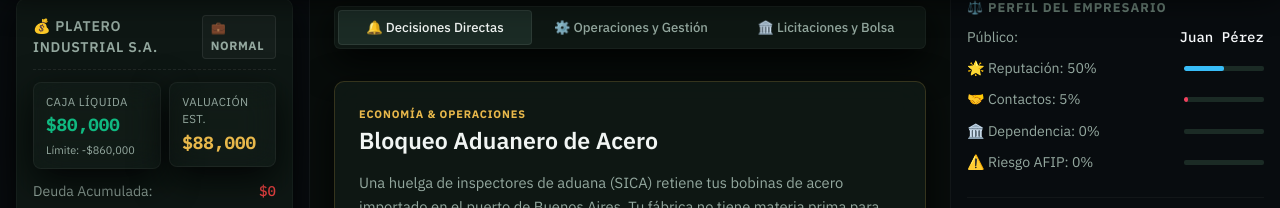
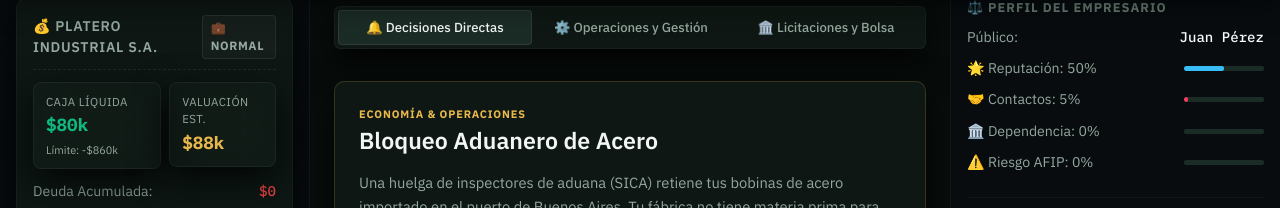
Before and after one commit to Luca-Tittarelli/platero, a React (Vite) app: page / in a window 1280 px wide. Both pictures are taken after a click on the button "Comenzar Aventura Empresarial". Shown: the part 78-286 px from the top of the page. Built offline with nearby package versions, Linux system fonts and the light colour scheme.

Commit message:
Rebalance marketing campaigns, increase max clients to 10k, and format cash/market cap using formatMoney (.XXM / .Xk)

```diff
--- a/src/App.jsx
+++ b/src/App.jsx
@@ -112,6 +112,20 @@ const getActiveBankruptcyLimit = (state, monthlyRevenue = 0) => {
     return Math.max(instantLimit, Math.floor(state.bankruptcyLimit * 0.85));
   }
   return instantLimit;
+};
+
+const formatMoney = (val) => {
+  const isNegative = val < 0;
+  const absVal = Math.abs(val);
+  let str = "";
+  if (absVal >= 1000000) {
+    str = parseFloat((absVal / 1000000).toFixed(2)) + "M";
+  } else if (absVal >= 1000) {
+    str = parseFloat((absVal / 1000).toFixed(1)) + "k";
+  } else {
+    str = absVal.toString();
+  }
+  return (isNegative ? "-$" : "$") + str;
 };
 
 
@@ -930,15 +944,15 @@ export default function App() {
 
     if (nextState.marketingCampaign === "digital") {
       marketingCost = 5000;
-      marketingClientGain = 4 + Math.floor(Math.random() * 5); // 4-8 clients
+      marketingClientGain = 1 + Math.floor(Math.random() * 3); // 1-3 clients
       marketingRepGain = 1;
     } else if (nextState.marketingCampaign === "mass_media") {
       marketingCost = 25000;
-      marketingClientGain = 15 + Math.floor(Math.random() * 16); // 15-30 clients
+      marketingClientGain = 5 + Math.floor(Math.random() * 6); // 5-10 clients
       marketingRepGain = 2;
     } else if (nextState.marketingCampaign === "b2b") {
       marketingCost = 80000;
-      marketingClientGain = 50 + Math.floor(Math.random() * 41); // 50-90 clients
+      marketingClientGain = 15 + Math.floor(Math.random() * 11); // 15-25 clients
       marketingRepGain = 3;
     }
 
@@ -1137,14 +1151,14 @@ export default function App() {
     } else if (nextState.priceMultiplier < 0.9) {
       // Promotional price growth is slowed down, and halved in stagflation
       const multiplierFactor = isEstanflacion ? 0.015 : 0.03;
-      nextState.clients = Math.min(1000, nextState.clients + Math.floor(nextState.clients * multiplierFactor) + 1);
+      nextState.clients = Math.min(10000, nextState.clients + Math.floor(nextState.clients * multiplierFactor) + 1);
     }
 
     if (!isEstanflacion) {
       if (nextState.reputation > 70) {
         const repGrowthFactor = (nextState.reputation - 70) / 1200;
         const repGain = Math.floor(nextState.clients * repGrowthFactor) + 1;
-        nextState.clients = Math.min(1000, nextState.clients + repGain);
+        nextState.clients = Math.min(10000, nextState.clients + repGain);
       } else if (nextState.reputation < 35) {
         const repDecayFactor = (35 - nextState.reputation) / 600;
         const repLoss = Math.floor(nextState.clients * repDecayFactor) + 1;
@@ -1153,17 +1167,17 @@ export default function App() {
 
       // Government specific organic growth
       if (nextState.governmentType === "Liberalismo") {
-        nextState.clients = Math.min(1000, nextState.clients + 5);
+        nextState.clients = Math.min(10000, nextState.clients + 5);
       } else if (nextState.governmentType === "Radicalismo") {
-        nextState.clients = Math.min(1000, nextState.clients + 2);
+        nextState.clients = Math.min(10000, nextState.clients + 2);
       } else if (nextState.governmentType === "Provincianismo" && ["industrial", "construccion"].includes(nextState.businessType)) {
-        nextState.clients = Math.min(1000, nextState.clients + 3);
+        nextState.clients = Math.min(10000, nextState.clients + 3);
       }
     }
 
     // Apply marketing campaign gains
     if (marketingClientGain > 0) {
-      nextState.clients = Math.min(1000, nextState.clients + marketingClientGain);
+      nextState.clients = Math.min(10000, nextState.clients + marketingClientGain);
     }
     if (marketingRepGain > 0) {
       nextState.reputation = Math.min(100, nextState.reputation + marketingRepGain);
@@ -1696,10 +1710,10 @@ export default function App() {
                   <div className="glass" style={{ padding: '10px 12px', borderRadius: '8px', border: '1px solid rgba(255,255,255,0.05)', background: 'rgba(255,255,255,0.01)' }}>
                     <span className="stat-label" style={{ fontSize: '0.72rem', display: 'block', marginBottom: '2px', textTransform: 'uppercase', letterSpacing: '0.04em' }}>Caja Líquida</span>
                     <span className={`stat-value ${state.cash >= 0 ? 'text-positive' : 'text-negative'}`} style={{ fontSize: '1.1rem', display: 'block' }}>
-                      ${state.cash.toLocaleString()}
+                      {formatMoney(state.cash)}
                     </span>
                     <span style={{ fontSize: '0.68rem', display: 'block', color: 'var(--text-secondary)', marginTop: '3px' }}>
-                      Límite: -${getActiveBankruptcyLimit(state, projTotalRevenue).toLocaleString()}
+                      Límite: -{formatMoney(getActiveBankruptcyLimit(state, projTotalRevenue))}
                     </span>
                   </div>
                   <div className="glass" style={{ padding: '10px 12px', borderRadius: '8px', border: '1px solid rgba(255,255,255,0.05)', background: 'rgba(255,255,255,0.01)' }}>
@@ -1707,7 +1721,7 @@ export default function App() {
                       {state.isPublic ? 'Valuación Bolsa' : 'Valuación Est.'}
                     </span>
                     <span className="stat-value text-warning" style={{ fontSize: '1.1rem' }}>
-                      ${currentMarketCap.toLocaleString()}
+                      {formatMoney(currentMarketCap)}
                     </span>
                   </div>
                 </div>
@@ -2096,21 +2110,21 @@ export default function App() {
                             name: "📱 Marketing Digital",
                             cost: 5000,
                             desc: "Anuncios optimizados en redes sociales y buscadores.",
-                            effect: "Costo: $5.000/mes | +4 a +8 clientes/mes, +1% reputación/mes"
+                            effect: "Costo: $5.000/mes | +1 a +3 clientes/mes, +1% reputación/mes"
                           },
                           {
                             id: "mass_media",
                             name: "📺 Campaña de Prensa y TV",
                             cost: 25000,
                             desc: "Presencia en radio, TV local y cartelería en vía pública.",
-                            effect: "Costo: $25.000/mes | +15 a +30 clientes/mes, +2% reputación/mes"
+                            effect: "Costo: $25.000/mes | +5 a +10 clientes/mes, +2% reputación/mes"
                           },
                           {
                             id: "b2b",
                             name: "🤝 Fuerza de Ventas B2B",
                             cost: 80000,
                             desc: "Equipo comercial dedicado a captar grandes cuentas corporativas.",
-                            effect: "Costo: $80.000/mes | +50 a +90 clientes/mes, +3% reputación/mes"
+                            effect: "Costo: $80.000/mes | +15 a +25 clientes/mes, +3% reputación/mes"
                           }
                         ].map(camp => {
                           const isActive = state.marketingCampaign === camp.id;
@@ -2920,7 +2934,7 @@ export default function App() {
             <div className="modal-body">
               <p id="end-description">
                 {gameOverReason === 'bankruptcy' ?
-                  `Tus fondos en caja cayeron a $${state.cash.toLocaleString()}, superando tu límite de descubierto autorizado de -$${(state.bankruptcyLimit || 500000).toLocaleString()}. Los bancos congelaron tus actividades comerciales y remataron tus maquinarias.` :
+                  `Tus fondos en caja cayeron a ${formatMoney(state.cash)}, superando tu límite de descubierto autorizado de -${formatMoney(state.bankruptcyLimit || 500000)}. Los bancos congelaron tus actividades comerciales y remataron tus maquinarias.` :
                   "¡FELICITACIONES! Has alcanzado un patrimonio neto que supera los $10.000.000. Tu corporación es ahora dueña oculta de los resortes económicos de la patria."
                 }
               </p>
@@ -2928,8 +2942,8 @@ export default function App() {
               <div className="end-stats-box glass">
                 <h3>Resumen de tu Imperio</h3>
                 <div className="end-stat-grid">
-                  <div><strong>Patrimonio:</strong> <span className="text-warning">${netAssetsVal.toLocaleString()}</span></div>
-                  <div><strong>Caja Final:</strong> <span className="text-positive">${state.cash.toLocaleString()}</span></div>
+                  <div><strong>Patrimonio:</strong> <span className="text-warning">{formatMoney(netAssetsVal)}</span></div>
+                  <div><strong>Caja Final:</strong> <span className="text-positive">{formatMoney(state.cash)}</span></div>
                   <div><strong>Contactos Políticos:</strong> <span className="text-state">{state.contacts}%</span></div>
                   <div><strong>Eficiencia Operativa:</strong> <span className="text-positive">{state.efficiency}%</span></div>
                   <div><strong>Innovación Técnica:</strong> <span className="text-info">{state.innovation}%</span></div>
```
